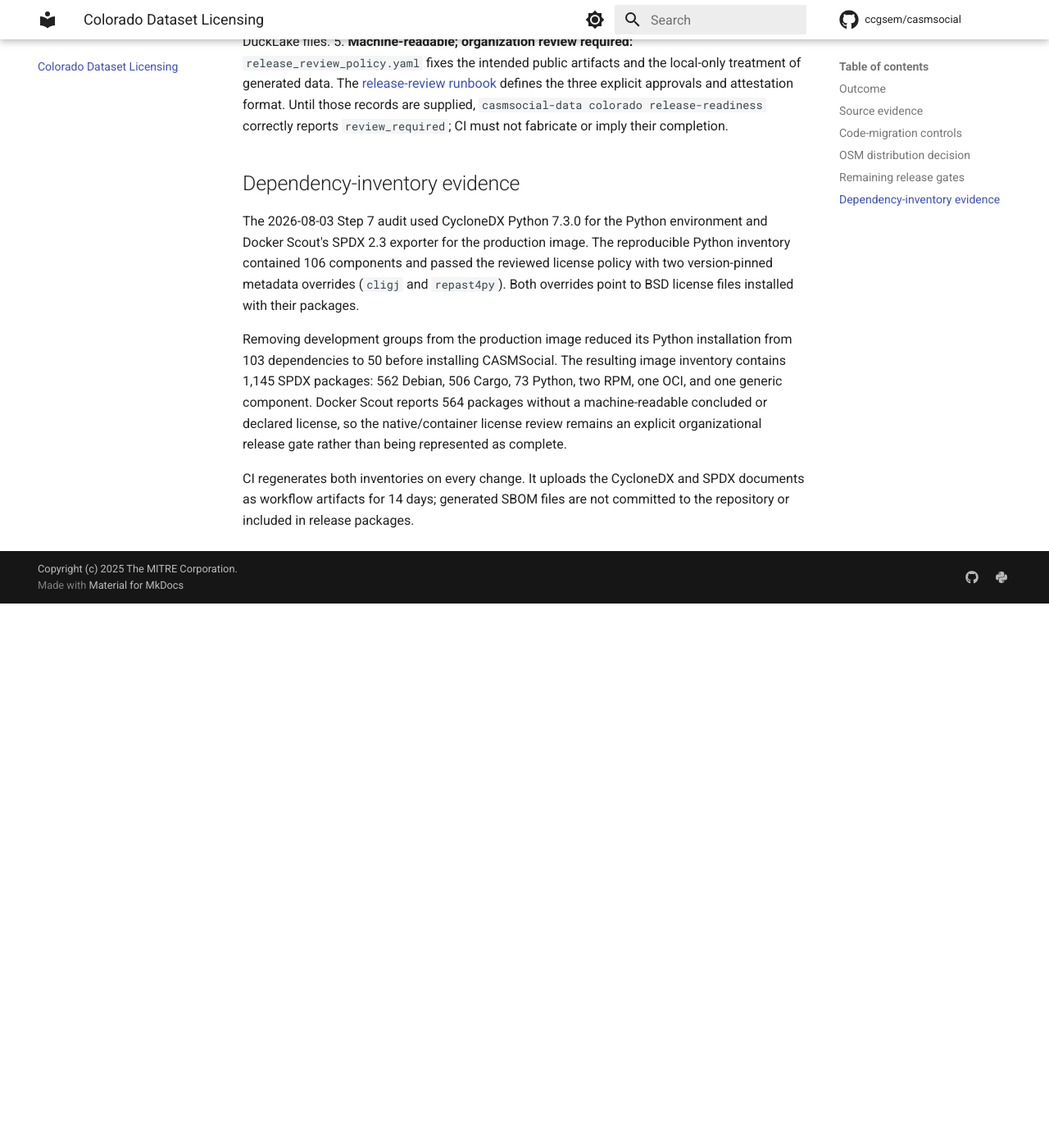
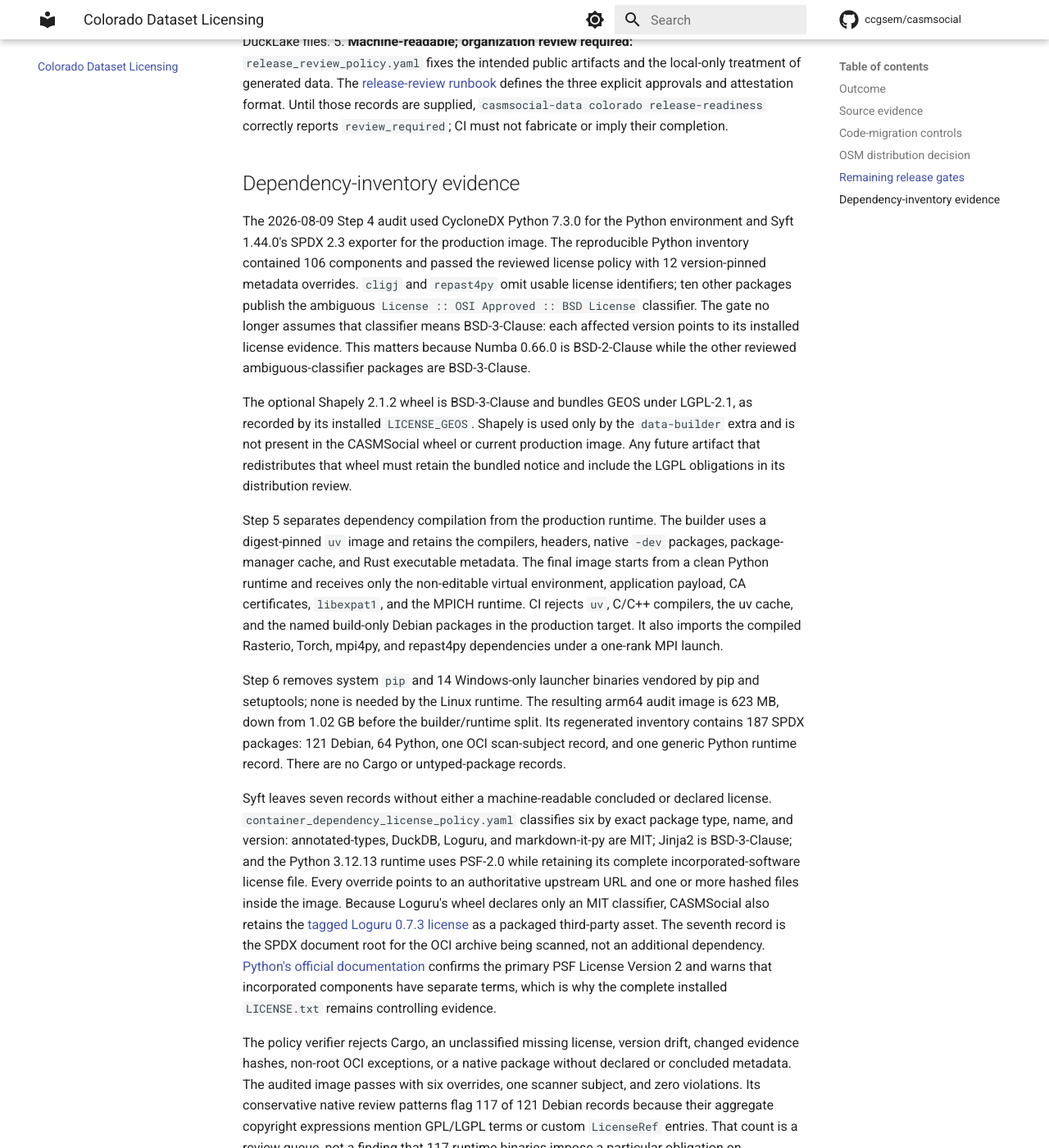
Before and after one commit to ccgsem/casmsocial, an MkDocs documentation site: the page built from docs/colorado_front_range_data_licensing.md, in a window 1280 px wide and 1400 px high, scrolled down 3555 px. Shown: the whole window at 82% size. Built offline with MkDocs 1.6.1 and Material for MkDocs 9.7.7, drawn with Linux system fonts in a browser that asks for light colours; comment, search, counter and statistics services are not loaded; before the commit the page ends 4291 px from its top, so only the background shows below that; some of the changed text lies outside the part shown.

Commit message:
docs(release): clarify approval evidence and MIT metadata

```diff
--- a/docs/colorado_front_range_data_licensing.md
+++ b/docs/colorado_front_range_data_licensing.md
@@ -146,20 +146,72 @@ DuckLake populated from them.
 
 ## Dependency-inventory evidence
 
-The 2026-08-03 Step 7 audit used CycloneDX Python 7.3.0 for the Python
-environment and Docker Scout's SPDX 2.3 exporter for the production image. The
+The 2026-08-09 Step 4 audit used CycloneDX Python 7.3.0 for the Python
+environment and Syft 1.44.0's SPDX 2.3 exporter for the production image. The
 reproducible Python inventory contained 106 components and passed the reviewed
-license policy with two version-pinned metadata overrides (`cligj` and
-`repast4py`). Both overrides point to BSD license files installed with their
-packages.
+license policy with 12 version-pinned metadata overrides. `cligj` and
+`repast4py` omit usable license identifiers; ten other packages publish the
+ambiguous `License :: OSI Approved :: BSD License` classifier. The gate no
+longer assumes that classifier means BSD-3-Clause: each affected version points
+to its installed license evidence. This matters because Numba 0.66.0 is
+BSD-2-Clause while the other reviewed ambiguous-classifier packages are
+BSD-3-Clause.
 
-Removing development groups from the production image reduced its Python
-installation from 103 dependencies to 50 before installing CASMSocial. The
-resulting image inventory contains 1,145 SPDX packages: 562 Debian, 506 Cargo,
-73 Python, two RPM, one OCI, and one generic component. Docker Scout reports
-564 packages without a machine-readable concluded or declared license, so the
-native/container license review remains an explicit organizational release
-gate rather than being represented as complete.
+The optional Shapely 2.1.2 wheel is BSD-3-Clause and bundles GEOS under
+LGPL-2.1, as recorded by its installed `LICENSE_GEOS`. Shapely is used only by
+the `data-builder` extra and is not present in the CASMSocial wheel or current
+production image. Any future artifact that redistributes that wheel must retain
+the bundled notice and include the LGPL obligations in its distribution review.
+
+Step 5 separates dependency compilation from the production runtime. The
+builder uses a digest-pinned `uv` image and retains the compilers, headers,
+native `-dev` packages, package-manager cache, and Rust executable metadata.
+The final image starts from a clean Python runtime and receives only the
+non-editable virtual environment, application payload, CA certificates,
+`libexpat1`, and the MPICH runtime. CI rejects `uv`, C/C++ compilers, the uv
+cache, and the named build-only Debian packages in the production target. It
+also imports the compiled Rasterio, Torch, mpi4py, and repast4py dependencies
+under a one-rank MPI launch.
+
+Step 6 removes system `pip` and 14 Windows-only launcher binaries vendored by
+pip and setuptools; none is needed by the Linux runtime. The resulting arm64
+audit image is 623 MB, down from 1.02 GB before the builder/runtime split. Its
+regenerated inventory contains 187 SPDX packages: 121 Debian, 64 Python, one
+OCI scan-subject record, and one generic Python runtime record. There are no
+Cargo or untyped-package records.
+
+Syft leaves seven records without either a machine-readable concluded or
+declared license. `container_dependency_license_policy.yaml` classifies six by
+exact package type, name, and version: annotated-types, DuckDB, Loguru, and
+markdown-it-py are MIT; Jinja2 is BSD-3-Clause; and the Python 3.12.13 runtime
+uses PSF-2.0 while retaining its complete incorporated-software license file.
+Every override points to an authoritative upstream URL and one or more hashed
+files inside the image. Because Loguru's wheel declares only an MIT classifier,
+CASMSocial also retains the
+[tagged Loguru 0.7.3 license](https://github.com/Delgan/loguru/blob/0.7.3/LICENSE)
+as a packaged third-party asset. The seventh record is the SPDX document root
+for the OCI archive being scanned, not an additional dependency.
+[Python's official documentation](https://docs.python.org/3.12/license.html)
+confirms the primary PSF License Version 2 and warns that incorporated
+components have separate terms, which is why the complete installed
+`LICENSE.txt` remains controlling evidence.
+
+The policy verifier rejects Cargo, an unclassified missing license, version
+drift, changed evidence hashes, non-root OCI exceptions, or a native package
+without declared or concluded metadata. The audited image passes with six
+overrides, one scanner subject, and zero violations. Its conservative native
+review patterns flag 117 of 121 Debian records because their aggregate
+copyright expressions mention GPL/LGPL terms or custom `LicenseRef` entries.
+That count is a review queue, not a finding that 117 runtime binaries impose a
+particular obligation on CASMSocial; Debian copyright expressions can cover
+source files that are not present in a given binary package.
+
+The metadata-classification and toolchain-removal blockers are resolved, but
+the production-container license review remains an explicit organizational
+gate. An accountable reviewer must assess the native binary composition,
+retained notices, and any source-availability obligations for the intended
+distribution. Automated inventory generation and a passing policy do not
+approve public container distribution.
 
 CI regenerates both inventories on every change. It uploads the CycloneDX and
 SPDX documents as workflow artifacts for 14 days; generated SBOM files are not
```
Also changed, not shown: docs/colorado_front_range_release_review.md (+8 -1 lines), 2 other files.
